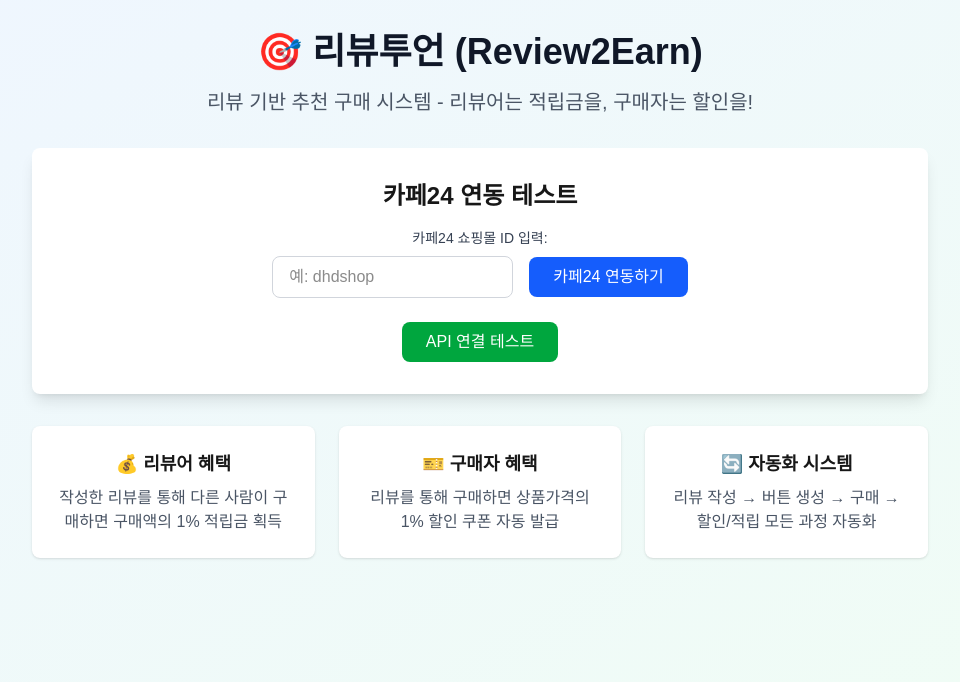
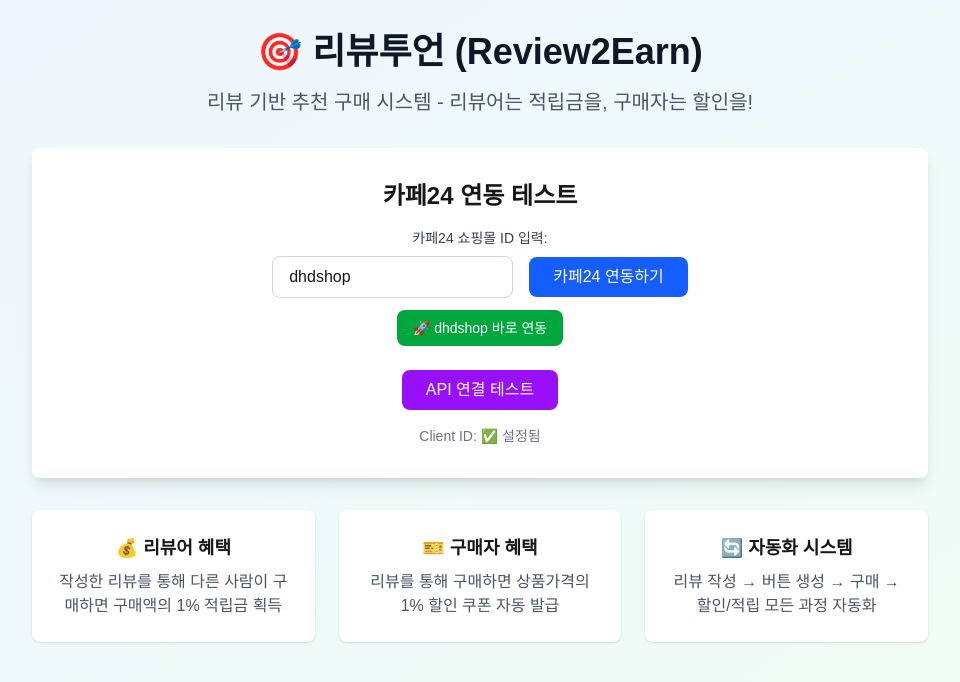
Before and after one commit to parktaejun-dev/review2earn, a Next.js app: page / in a window 1280 px wide. Shown: the top 682 px of the page, without its empty margins (160-1120 px from the left). Built offline with nearby package versions, Linux system fonts and the light colour scheme; no server answers.

Commit message:
Fix environment variable name in Cafe24OAuth

```diff
--- a/src/app/page.tsx
+++ b/src/app/page.tsx
@@ -3,7 +3,7 @@
 import { useState } from 'react';
 
 export default function Home() {
-  const [mallId, setMallId] = useState('');
+  const [mallId, setMallId] = useState('dhdshop'); // 기본값 설정
   const [isLoading, setIsLoading] = useState(false);
   const [testResult, setTestResult] = useState<string>('');
 
@@ -14,7 +14,41 @@
     }
 
     setIsLoading(true);
-    window.location.href = `/api/oauth/authorize?mall_id=${mallId.trim()}`;
+
+    // ⭐ 수정: 카페24 OAuth URL로 직접 이동
+    try {
+      const clientId = process.env.NEXT_PUBLIC_CAFE24_CLIENT_ID;
+
+      if (!clientId) {
+        alert('NEXT_PUBLIC_CAFE24_CLIENT_ID 환경변수가 설정되지 않았습니다.');
+        setIsLoading(false);
+        return;
+      }
+
+      const baseUrl = `https://${mallId.trim()}.cafe24api.com/api/v2/oauth/authorize`;
+      const redirectUri = `${window.location.origin}/api/oauth/callback`;
+      const state = Math.random().toString(36);
+
+      const params = new URLSearchParams({
+        response_type: 'code',
+        client_id: clientId,
+        state,
+        redirect_uri: redirectUri,
+        scope: 'mall.read_product,mall.read_category,mall.read_promotion,mall.write_promotion,mall.read_customer,mall.write_customer,mall.read_order,mall.read_community,mall.write_community,mall.read_design,mall.write_design'
+      });
+
+      const authUrl = `${baseUrl}?${params.toString()}`;
+
+      console.log('🎯 OAuth URL:', authUrl);
+      console.log('🎯 Client ID:', clientId);
+
+      window.location.href = authUrl;
+
+    } catch (error) {
+      console.error('OAuth 연결 오류:', error);
+      alert('OAuth 연결 중 오류가 발생했습니다.');
+      setIsLoading(false);
+    }
   };
 
   const handleApiTest = async () => {
@@ -22,7 +56,10 @@
     setTestResult('API 테스트 중...');
 
     try {
-      const response = await fetch('/api/cafe24/test');
+      // ⭐ 수정: 올바른 API 경로
+      const response = await fetch('/api/test-connection', {
+        method: 'POST'
+      });
       const data = await response.json();
       setTestResult(JSON.stringify(data, null, 2));
     } catch (error) {
@@ -70,6 +107,20 @@
                   {isLoading ? '연동 중...' : '카페24 연동하기'}
                 </button>
               </div>
+
+              {/* ⭐ 추가: 빠른 연동 버튼 */}
+              <div className="mt-3">
+                <button
+                  onClick={() => {
+                    setMallId('dhdshop');
+                    setTimeout(() => handleOAuthLogin(), 100);
+                  }}
+                  disabled={isLoading}
+                  className="px-4 py-2 bg-green-600 text-white rounded-lg hover:bg-green-700 transition-colors disabled:opacity-50 disabled:cursor-not-allowed text-sm"
+                >
+                  🚀 dhdshop 바로 연동
+                </button>
+              </div>
             </div>
 
             {/* API 테스트 버튼 */}
@@ -77,10 +128,15 @@
               <button
                 onClick={handleApiTest}
                 disabled={isLoading}
-                className="px-6 py-2 bg-green-600 text-white rounded-lg hover:bg-green-700 transition-colors disabled:opacity-50 disabled:cursor-not-allowed"
+                className="px-6 py-2 bg-purple-600 text-white rounded-lg hover:bg-purple-700 transition-colors disabled:opacity-50 disabled:cursor-not-allowed"
               >
                 {isLoading ? '테스트 중...' : 'API 연결 테스트'}
               </button>
+            </div>
+
+            {/* 환경변수 확인 */}
+            <div className="mt-4 text-sm text-gray-500">
+              <p>Client ID: {process.env.NEXT_PUBLIC_CAFE24_CLIENT_ID ? '✅ 설정됨' : '❌ 미설정'}</p>
             </div>
 
             {/* 테스트 결과 표시 */}
--- a/src/lib/cafe24-oauth.ts
+++ b/src/lib/cafe24-oauth.ts
@@ -15,11 +15,12 @@
   private redirectUri: string;
 
   constructor() {
-    this.clientId = process.env.CAFE24_CLIENT_ID!;
+    this.clientId = process.env.NEXT_PUBLIC_CAFE24_CLIENT_ID!;
     this.clientSecret = process.env.CAFE24_CLIENT_SECRET!;
     this.baseUrl = process.env.NEXTAUTH_URL!;
     this.redirectUri = `${this.baseUrl}/api/oauth/callback`;
   }
+
 
   // 1단계: Authorization URL 생성
   getAuthUrl(mallId: string, state?: string): string {
```
Also changed, not shown: src/app/api/oauth/authorize/route_old.ts (renamed from src/app/api/oauth/authorize/route.ts).
